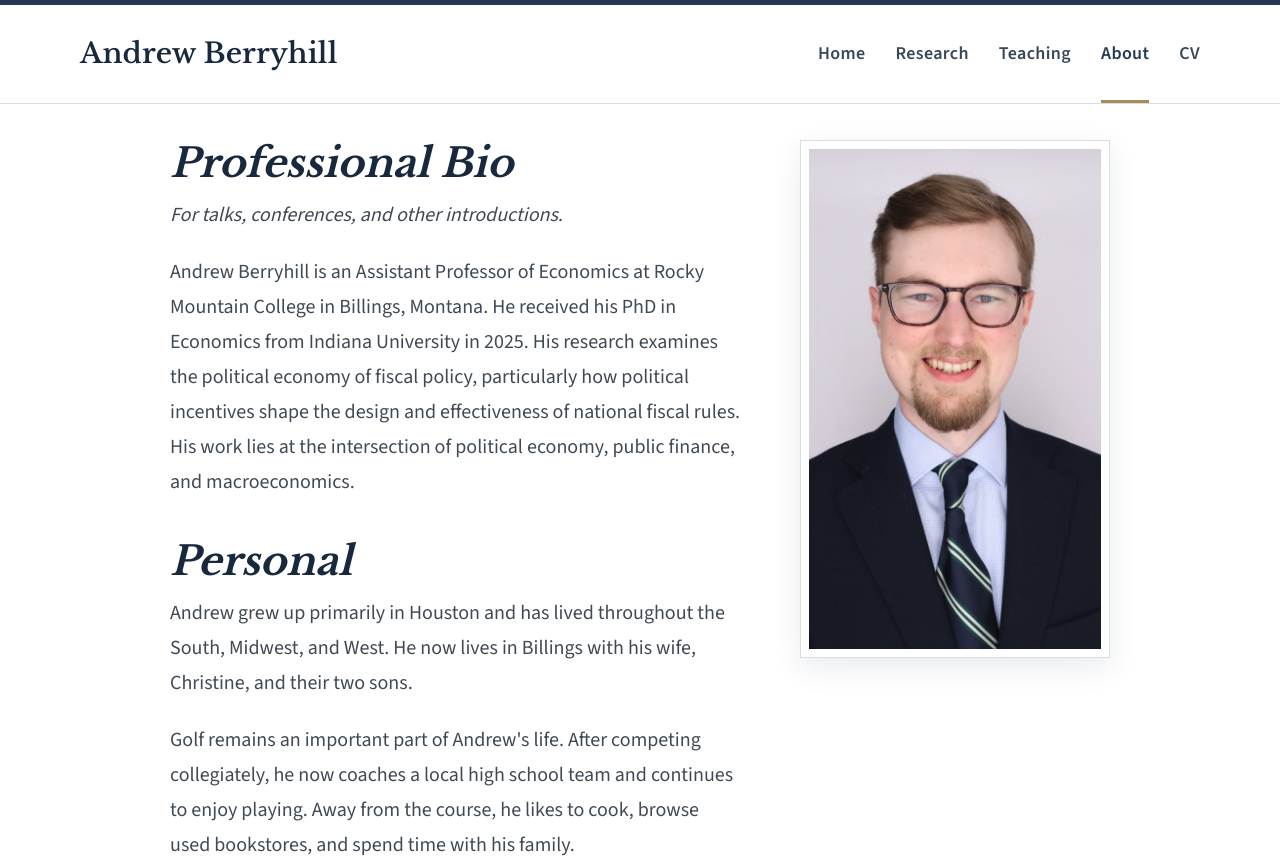
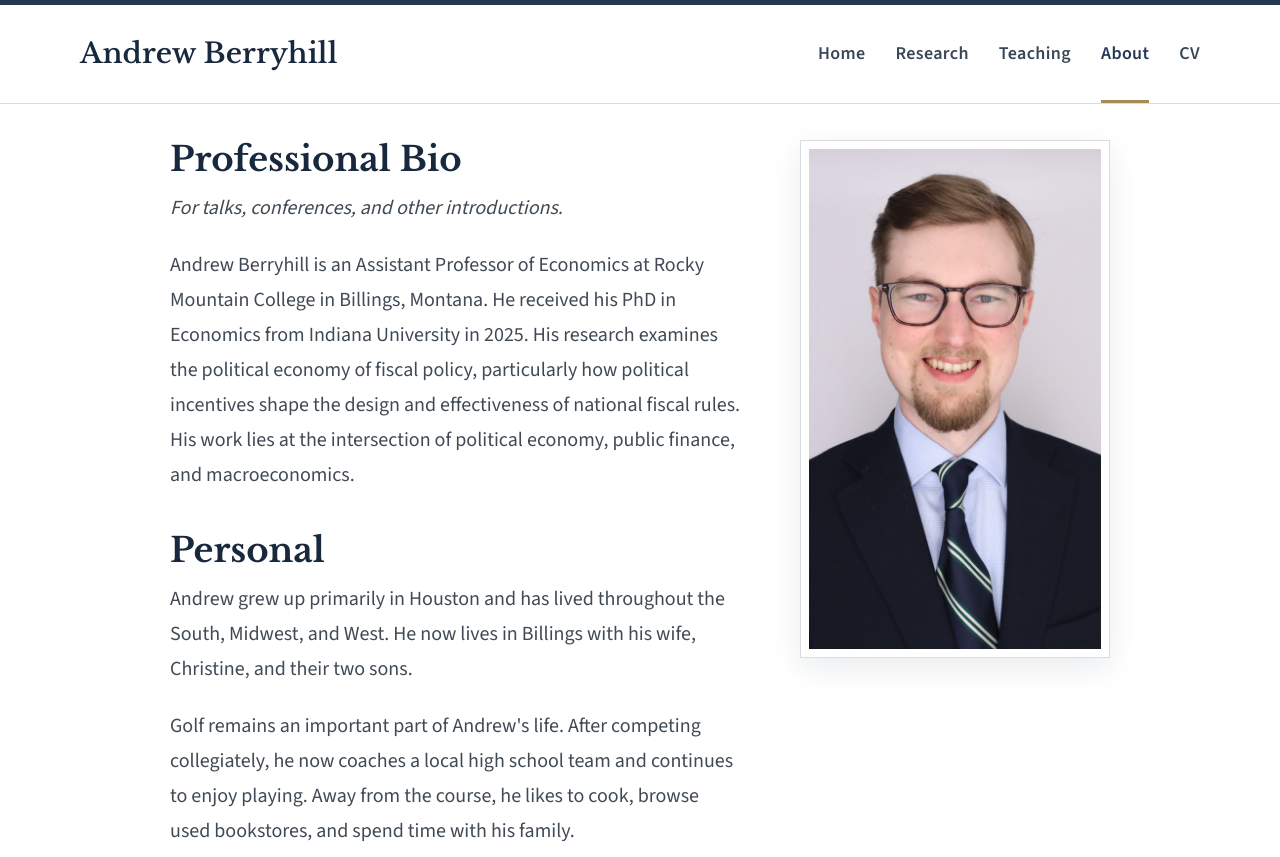
Before and after one commit to andrewberryhill/andrewberryhill.github.io, a Next.js app: page /short-bio in a window 1280 px wide. Shown: the top 857 px of the page. Built offline with nearby package versions, Linux system fonts and the light colour scheme.

Commit message:
Refine About page subheader styling

```diff
--- a/app/globals.css
+++ b/app/globals.css
@@ -153,7 +153,7 @@ a:hover { text-decoration: underline; text-underline-offset: 3px; }
 .bio-page { min-height: 0; padding-top: 36px; padding-bottom: 64px; }
 .bio-page .page-heading { margin-bottom: 26px; }
 .bio-layout { display: grid; grid-template-columns: 1fr 310px; gap: 58px; align-items: start; }
-.bio-copy h2 { margin: 0 0 12px; color: var(--navy-dark); font-family: var(--font-serif), Georgia, serif; font-size: clamp(32px, 4vw, 40px); font-style: italic; font-weight: 700; line-height: 1.15; }
+.bio-copy h2 { margin: 0 0 12px; color: var(--navy-dark); font-family: var(--font-serif), Georgia, serif; font-size: clamp(28px, 3.5vw, 34px); font-style: normal; font-weight: 700; line-height: 1.15; }
 .bio-copy p + h2 { margin-top: 38px; }
 .bio-copy p { margin: 0 0 22px; color: #404a54; font-size: 20px; line-height: 1.75; }
 .bio-portrait { padding: 8px; border: 1px solid var(--line); box-shadow: 0 10px 28px rgba(24, 40, 61, .09); }
```
